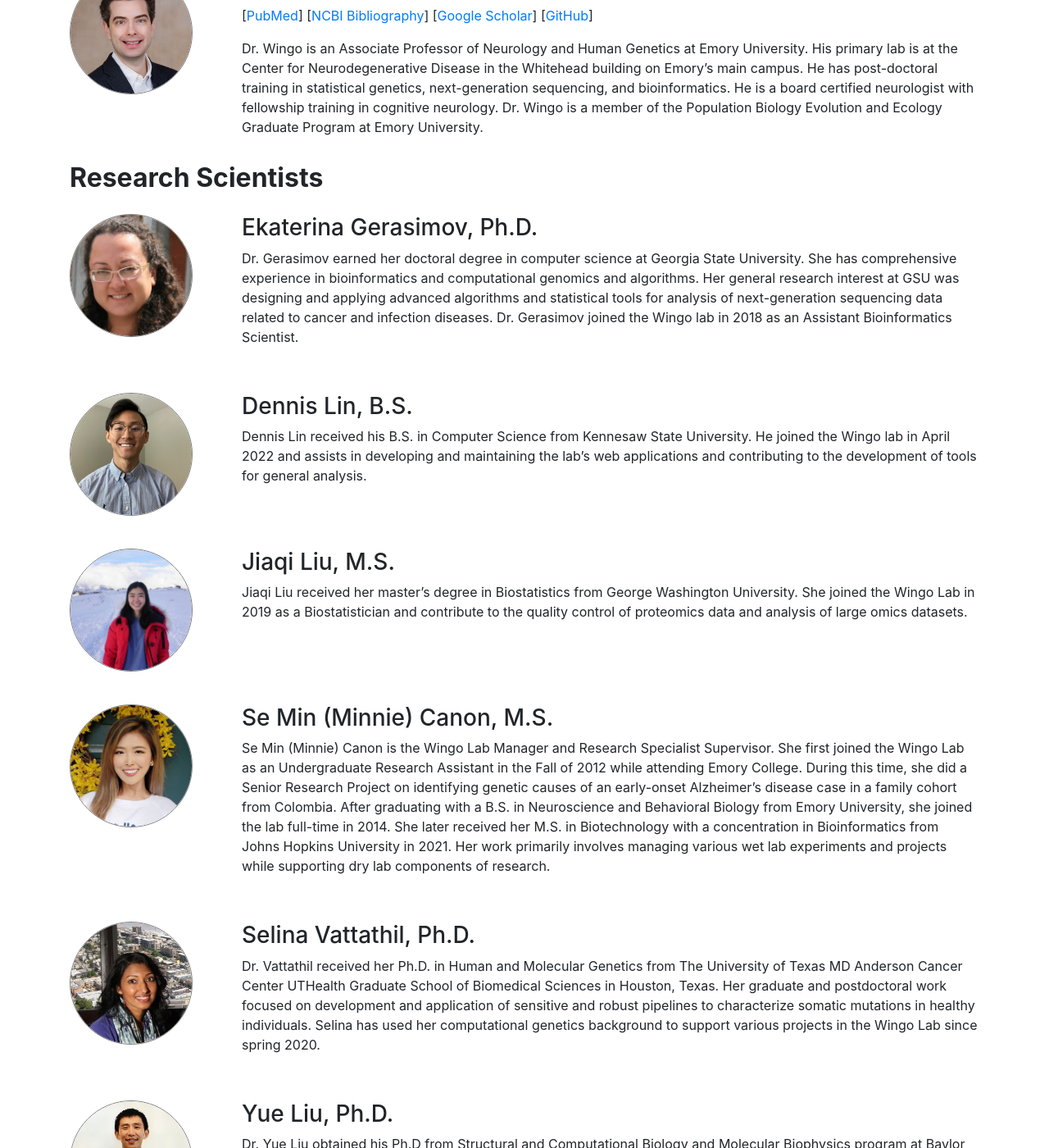
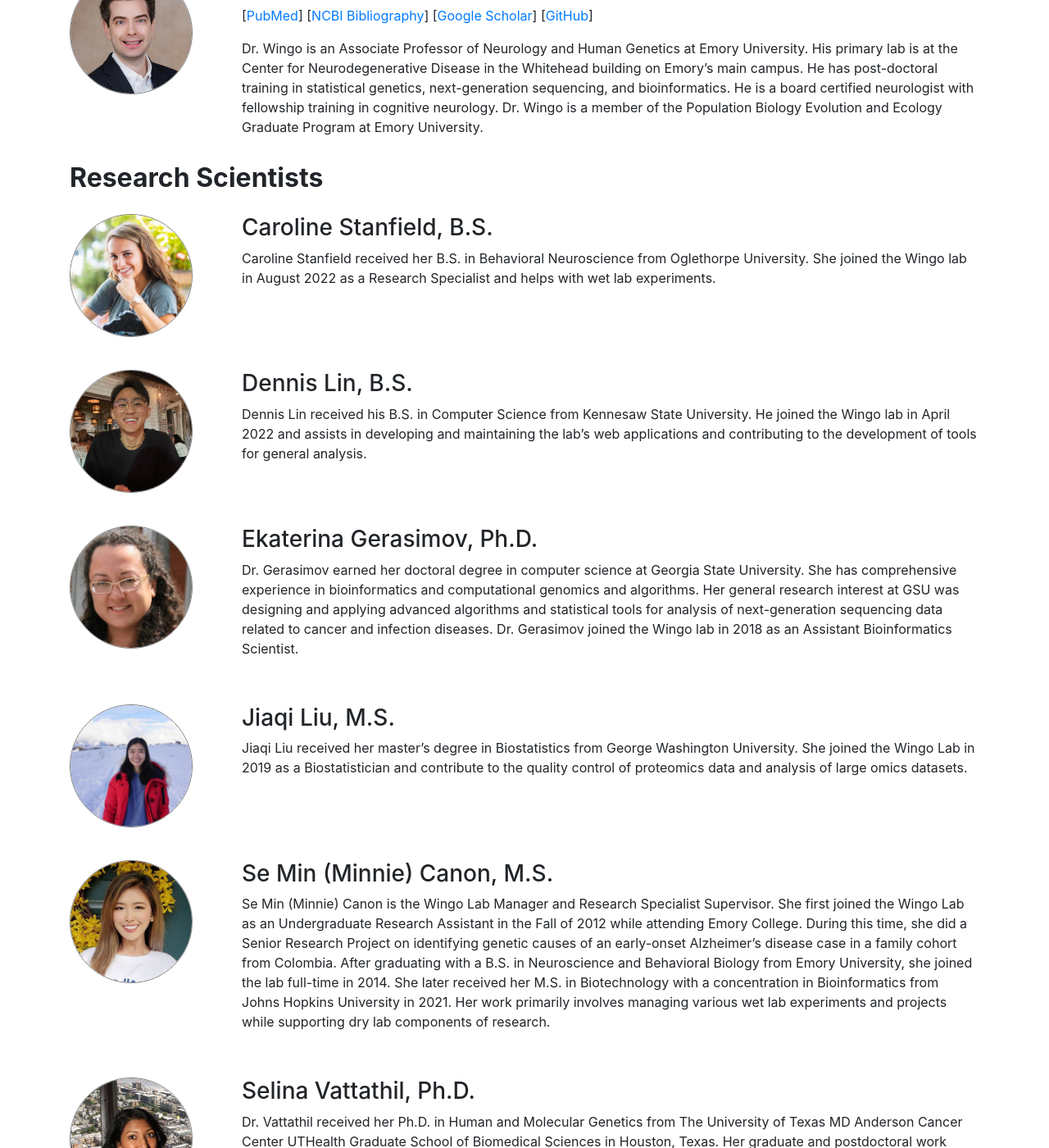
Before and after one commit to wingolab/wingolab.github.io, a Jekyll site: the page built from 1_people.md, in a window 1280 px wide and 1400 px high, scrolled down 631 px. Shown: the whole window at 82% size. Built offline with Jekyll 4.4.1, drawn with Linux system fonts in a browser that asks for light colours; some of the changed text lies outside the part shown.

Commit message:
Website Update
Added Caroline and Vincent to website, and corrected an alphabetical error in the Research Scientists section

```diff
--- a/_config.yml
+++ b/_config.yml
@@ -163,12 +163,15 @@
 
   - category: "Research Scientists"
     people:
+      - pic_name: Caroline
+        description: Caroline Stanfield received her B.S. in Behavioral Neuroscience from Oglethorpe University. She joined the Wingo lab in August 2022 as a Research Specialist and helps with wet lab experiments.
+        title: Caroline Stanfield, B.S.
+      - pic_name: Dennis
+        description: Dennis Lin received his B.S. in Computer Science from Kennesaw State University. He joined the Wingo lab in April 2022 and assists in developing and maintaining the lab’s web applications and contributing to the development of tools for general analysis.
+        title: Dennis Lin, B.S.
       - pic_name: Ekaterina
         description: Dr. Gerasimov earned her doctoral degree in computer science at Georgia State University. She has comprehensive experience in bioinformatics and computational genomics and algorithms. Her general research interest at GSU was designing and applying advanced algorithms and statistical tools for analysis of next-generation sequencing data related to cancer and infection diseases. Dr. Gerasimov joined the Wingo lab in 2018 as an Assistant Bioinformatics Scientist.
         title: Ekaterina Gerasimov, Ph.D.
-      - pic_name: Dennis
-        description: Dennis Lin received his B.S. in Computer Science from Kennesaw State University. He joined the Wingo lab in April 2022 and assists in developing and maintaining the lab’s web applications and contributing to the development of tools for general analysis.
-        title: Dennis Lin, B.S.
       - pic_name: Jiaqi
         description: Jiaqi Liu received her master's degree in Biostatistics from George Washington University. She joined the Wingo Lab in 2019 as a Biostatistician and contribute to the quality control of proteomics data and analysis of large omics datasets.
         title: Jiaqi Liu, M.S.
@@ -178,6 +181,9 @@
       - pic_name: Selina
         description: Dr. Vattathil received her Ph.D. in Human and Molecular Genetics from The University of Texas MD Anderson Cancer Center UTHealth Graduate School of Biomedical Sciences in Houston, Texas. Her graduate and postdoctoral work focused on development and application of sensitive and robust pipelines to characterize somatic mutations in healthy individuals. Selina has used her computational genetics background to support various projects in the Wingo Lab since spring 2020.
         title: Selina Vattathil, Ph.D.
+      - pic_name: Vincent
+        description: Vincent Luo is an undergraduate student at Emory University double majoring in Neuroscience and Biology. He is currently working on a project about the differential analysis of miRNA in age-related non-AD hallmark pathologies. Vincent has an interest in sleep and its bidirectional relationship with Alzheimer’s Disease.
+        title: Vincent Luo
       - pic_name: Yue
         description: Dr. Yue Liu obtained his Ph.D from Structural and Computational Biology and Molecular Biophysics program at Baylor College of Medicine (BCM). His thesis work was in assembling whole genome sequencing data for complex genomes at the Human Genome Sequencing Center (HGSC) at BCM. He has since worked at HGSC for various projects in next generation sequencing data analysis. His current interest and focus at Wingo's lab is to combine proteomics and sequencing data for better understanding of the abundance profile of the proteins and its association to diseases.
         title: Yue Liu, Ph.D.
```
Also changed, not shown: assets/Caroline.jpg (added), assets/Dennis.jpg, assets/Vincent.jpg (added).
